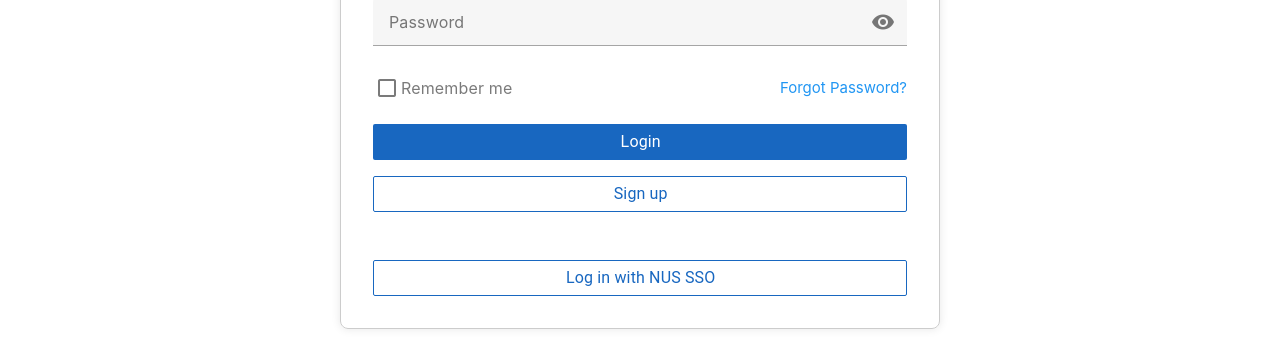
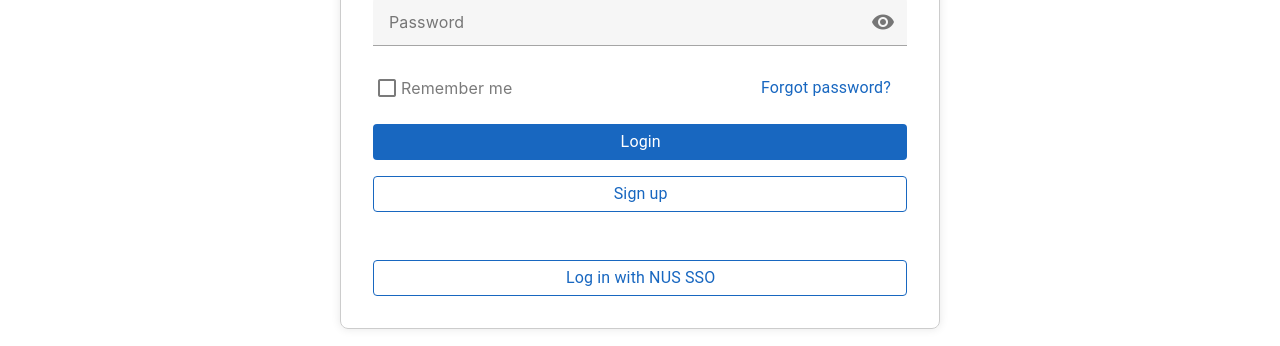
Before and after one commit to CXinCheng/Request-Management-System, a Vue app in the folder client/: page /login in a window 1280 px wide. Shown: the part 348-694 px from the top of the page. Built offline with nearby package versions, Linux system fonts and the light colour scheme; what datatables.net-vue3 would draw is missing.

Commit message:
feat(front-end): update login view CSS

```diff
--- a/client/src/modules/auth/views/LoginView.vue
+++ b/client/src/modules/auth/views/LoginView.vue
@@ -10,7 +10,9 @@
                 v-model="email"
                 :rules="[
                     () => !!email || 'Email is required',
-          () => /.+@.+\..+/.test(email) || 'Please enter a valid email address',
+                    () =>
+                        /.+@.+\..+/.test(email) ||
+                        'Please enter a valid email address',
                 ]"
             ></v-text-field>
             <v-text-field
@@ -25,13 +27,18 @@
             ></v-text-field>
             <div class="d-flex align-center justify-space-between">
                 <v-checkbox
-          class="d-inline-flex"
                 v-model="isRememberMeSelected"
                 label="Remember me"
                 density="compact"
+                class="ma-0 pa-0"
+                hide-details="true"
             ></v-checkbox>
-        <a class="text-title text-decoration-none text-blue" href="#">
-          Forgot Password?</a
+            <v-btn
+                class="text-none text-subtitle-1"
+                color="primary"
+                variant="text"
+                to="/reset"
+                >Forgot password?</v-btn
             >
             </div>
             <v-btn
@@ -47,7 +54,12 @@
                 {{ isLoading ? "Logging in..." : "Login" }}
             </v-btn>
         </form>
-    <v-alert v-if="successMessage" type="success" variant="tonal" class="mt-4">
+        <v-alert
+            v-if="successMessage"
+            type="success"
+            variant="tonal"
+            class="mt-4"
+        >
             {{ successMessage }}
         </v-alert>
 
@@ -61,9 +73,14 @@
             variant="outlined"
             id="signup-btn"
             to="/register"
+            block
             >Sign up</v-btn
         >
-    <v-btn class="text-none text-subtitle-1" color="primary" variant="outlined"
+        <v-btn
+            class="text-none text-subtitle-1"
+            color="primary"
+            variant="outlined"
+            block
             >Log in with NUS SSO</v-btn
         >
     </div>
@@ -103,7 +120,11 @@ const handleLogin = async () => {
             successMessage.value = "Login successful! Redirecting...";
 
             setTimeout(() => {
-        router.push(router.currentRoute.value.query.redirect || { name: 'Dashboard' });
+                router.push(
+                    router.currentRoute.value.query.redirect || {
+                        name: "Dashboard",
+                    }
+                );
             }, 1000);
         }
     } catch (error) {
@@ -140,11 +161,6 @@ const handleLogin = async () => {
     margin-bottom: 3rem;
 }
 
-.v-btn {
-  width: 100%;
-  border-radius: 2px;
-}
-
 .error {
     color: red;
 }
```
Lines whose indentation alone changed are shown as unchanged.
